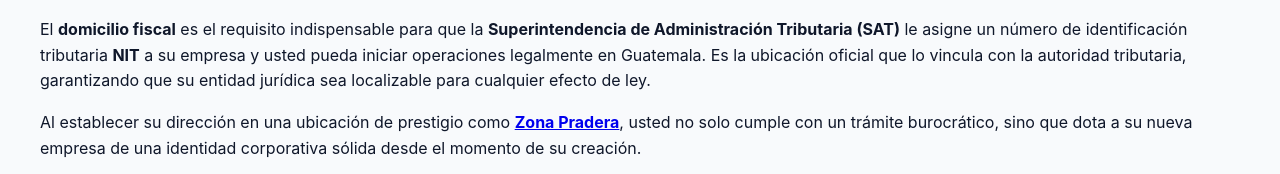
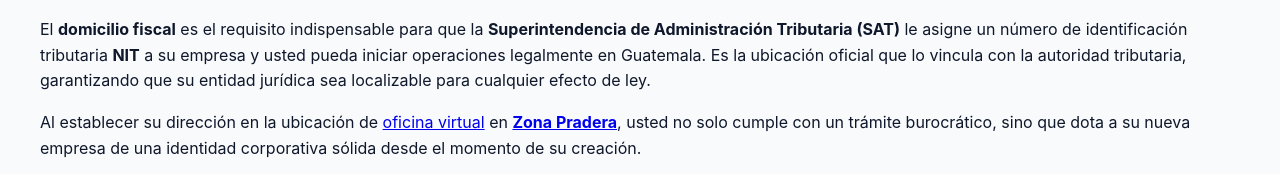
Before and after one commit to maquinoted/oficinas-virtuales-gt, an Astro site: page /direccion-fiscal-guatemala-guia-legal in a window 1280 px wide. Shown: the part 1154-1328 px from the top of the page. Built offline with nearby package versions, Linux system fonts and the light colour scheme; Astro itself is replaced by a stand-in of ours.

Commit message:
actualización final

```diff
--- a/src/pages/direccion-fiscal-guatemala-guia-legal.astro
+++ b/src/pages/direccion-fiscal-guatemala-guia-legal.astro
@@ -195,7 +195,7 @@
               El <strong>domicilio fiscal</strong> es el requisito indispensable para que la <strong>Superintendencia de Administración Tributaria (SAT)</strong> le asigne un número de identificación tributaria <strong>NIT</strong> a su empresa y usted pueda iniciar operaciones legalmente en Guatemala. Es la ubicación oficial que lo vincula con la autoridad tributaria, garantizando que su entidad jurídica sea localizable para cualquier efecto de ley.
             </p>
             <p>
-              Al establecer su dirección en una ubicación de prestigio como <strong><a href="https://www.zonapradera.com" target="_blank">Zona Pradera</a></strong>, usted no solo cumple con un trámite burocrático, sino que dota a su nueva empresa de una identidad corporativa sólida desde el momento de su creación.
+              Al establecer su dirección en la ubicación de <a href="https://www.oficinasvirtualesguatemala.com/">oficina virtual</a> en <strong><a href="https://www.zonapradera.com" target="_blank">Zona Pradera</a></strong>, usted no solo cumple con un trámite burocrático, sino que dota a su nueva empresa de una identidad corporativa sólida desde el momento de su creación.
             </p>
             <p>
               Para activar su RTU Digital y que le entreguen su NIT, la SAT verifica que la dirección que usted proporcione esté correctamente geoposicionada. No contar con una dirección clara es uno de los motivos principales por los que rechazan los trámites de nuevos empresarios. Nosotros le proporcionamos una ubicación exacta y reconocida, para que usted obtenga sus documentos legales de forma rápida y sin complicaciones.
```
